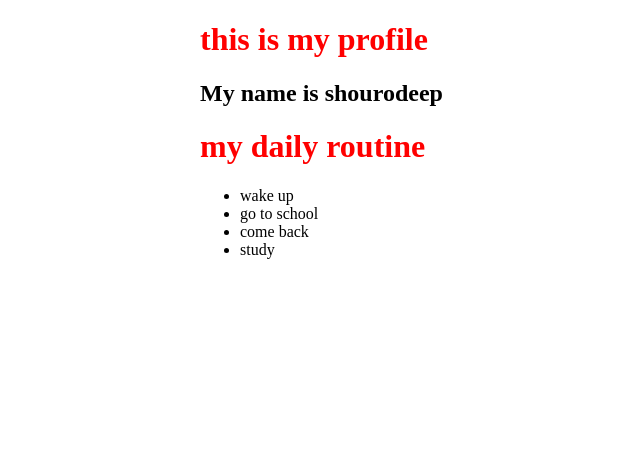
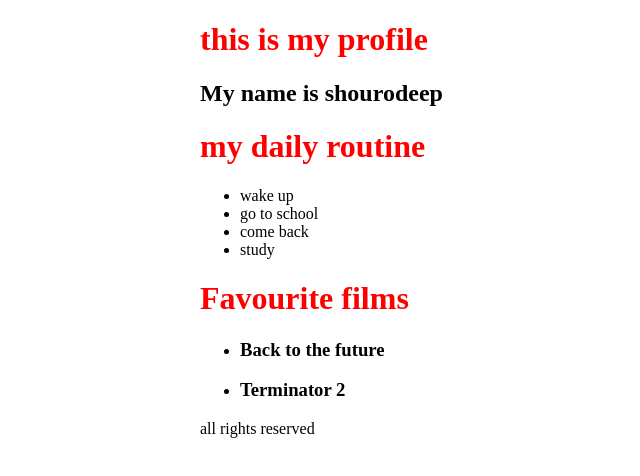
Before and after one commit to Shouradeep/my-profile, a plain HTML site: page index.html in a window 1280 px wide. Shown: the whole page, without its empty margins (120-760 px from the left). Drawn offline with Linux system fonts and the light colour scheme.

Commit message:
added films

```diff
--- a/index.html
+++ b/index.html
@@ -18,5 +18,24 @@
         <li>come back</li>
         <li>study</li>
     </ul>
+
+    <div>
+        <h1>Favourite films</h1>
+
+        <ul>
+            <li>
+                <h3>Back to the future</h3>
+            </li>
+            <li>
+                <h3>Terminator 2</h3>
+            </li>
+        </ul>
+    </div>
+
+    <footer>
+        <div>
+            <p>all rights reserved</p>
+        </div>
+    </footer>
 </body>
 </html>
```
